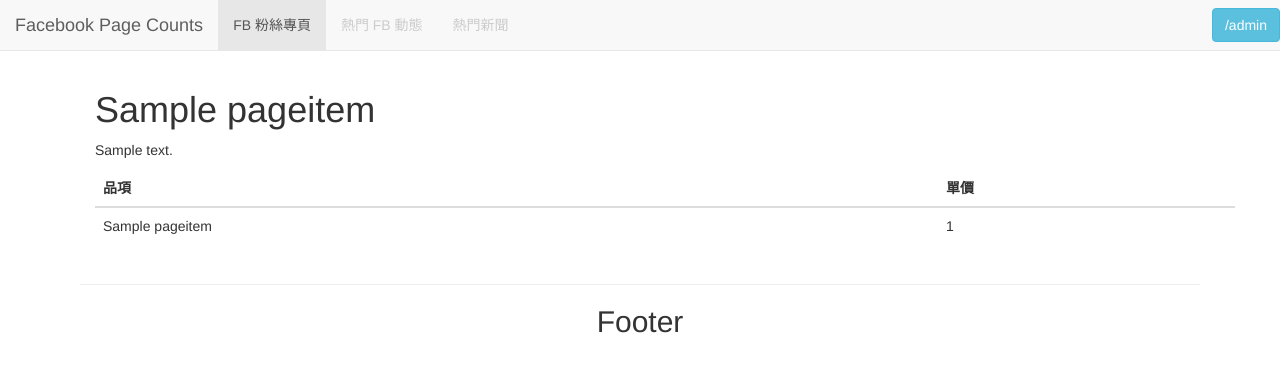
After one commit to noracami/fb-post-counts, a Django app: page /page/1/ in a window 1280 px wide. The commit adds this page. Shown: the top 372 px of the page. Run offline with Django 3.2, Linux system fonts and the light colour scheme; tables that the repository leaves empty hold one stand-in row (values such as "Sample post"); some libraries are stand-ins or nearby versions.

Commit message:
get off work

```diff
--- a/mysite/mysite/urls.py
+++ b/mysite/mysite/urls.py
@@ -15,10 +15,13 @@ Including another URLconf
 """
 from django.conf.urls import include, url
 from django.contrib import admin
-from pages.views import home, page_list
+from pages.views import home, page_list, page_item_detail, page_item_create, page_item_update
 
 urlpatterns = [
     url(r'^$', home, name='home'),
     url(r'^page/$', page_list, name='page_list'),
+    url(r'^page/(?P<pk>\d+)/$', page_item_detail, name='page_item_detail'),
+    url(r'^page/new/$', page_item_create, name='page_item_create'),
+    url(r'^page/(?P<pk>\d+)/update/$', page_item_update, name='page_item_update'),
     url(r'^admin/', include(admin.site.urls)),
 ]
--- a/mysite/pages/models.py
+++ b/mysite/pages/models.py
@@ -1,4 +1,5 @@
 from django.db import models
+from django.core.urlresolvers import reverse
 
 # Create your models here.
 class User(models.Model):
@@ -28,3 +29,6 @@ class PageItem(models.Model):
 
     def __str__(self):
         return self.name
+
+    def get_absolute_url(self):
+        return reverse('page_item_detail', kwargs={'pk': self.pk})
--- a/mysite/pages/templates/base.html
+++ b/mysite/pages/templates/base.html
@@ -3,28 +3,35 @@
 <html>
     <head>
         <meta charset="utf-8">
-        <title>Facebook Page Counts</title>
+        <title>{% block title %}Facebook Page Counts{% endblock title %}</title>
         <link rel="stylesheet" href="//maxcdn.bootstrapcdn.com/bootstrap/3.3.4/css/bootstrap.min.css">
     </head>
 
-    <body>
-        <nav class="navbar navbar-default navbar-static-top" role="navigation">
+    <body style="padding-top: 70px;">
+        <nav class="navbar navbar-default navbar-fixed-top" role="navigation">
             <div class="container-fluid">
                 <div class="navbar-header">
                     <a class="navbar-brand" href="{% url 'home' %}">Facebook Page Counts</a>
                 </div>
                 <a href="{% url 'admin:index' %}" type="button" class="btn btn-info navbar-btn navbar-right">/admin</a>
-                <a href="{% url 'page_list' %}" type="button" class="btn btn-success navbar-btn navbar-left">新增案件</a>
                 <div>
                     <ul class="nav navbar-nav">
-                        <li class="active"><a href="">加入 FB 粉絲專頁</a></li>
-                        <li><a href="">加入 FB 動態</a></li>
-                        <li><a href="">加入新聞</a></li>
+                        <li class="active"><a href="{% url 'page_list' %}">FB 粉絲專頁</a></li>
+                        <li class="disabled"><a href="">熱門 FB 動態</a></li>
+                        <li class="disabled"><a href="">熱門新聞</a></li>
                     </ul>
                 </div>
             </div>
         </nav>
+        <div class="container-fluid" style="width: 1150px;margin-right: auto; margin-left: auto;">
         {% block content %}
         {% endblock %}
+        </div>
+        <div class="container-fluid" style="width: 1150px;margin-right: auto; margin-left: auto;">
+        {% block footer %}
+        <hr>
+        <h2 class="text-center">Footer</h2>
+        {% endblock %}
+        </div>
     </body>
 </html>
--- /dev/null
+++ b/mysite/pages/templates/page_items/page_item_detail.html
@@ -0,0 +1,18 @@
+{# stores/templates/page_list.html #}
+{% extends "base.html" %}
+{% block title %}{{ page_item.name }} | {{ block.super }}{% endblock title %}
+
+{% block content %}
+<div class="container">
+    <h1>{{ page_item.name }}</h1>
+    <p>{{ page_item.notes }}</p>
+    <table class="table">
+        <thead>
+            <tr><th>品項</th><th>單價</th></tr>
+        </thead>
+        <tbody>
+            <tr><td>{{ page_item.name }}</td><td>{{ page_item.last_like_count }}</td></tr>
+        </tbody>
+    </table>
+</div>
+{% endblock content %}
--- a/mysite/pages/views.py
+++ b/mysite/pages/views.py
@@ -1,4 +1,6 @@
-from django.shortcuts import render
+from django.forms.models import modelform_factory
+from django.http import Http404
+from django.shortcuts import redirect, render
 from django.utils import timezone
 import datetime
 import json
@@ -40,5 +42,40 @@ def page_list(request):
                 #'notes': result['likes'],
                 'request_link': request_link,
             }]
-    return render(request, 'page_list.html',
+    return render(request, 'page_items/page_list.html',
         {'page_items': page_items, 'text': text})
+
+def page_item_detail(request, pk):
+    try:
+        page_item = PageItem.objects.get(pk=pk)
+    except PageItem.DoesNotExist:
+        raise Http404
+    return render(request, 'page_items/page_item_detail.html', {'page_item': page_item})
+
+def page_item_create(request):
+    PageItemForm = modelform_factory(PageItem, fields=('user', 'name', 'fb_id', 'last_access_time', 'last_like_count', 'picture_url', 'notes',))
+    if request.method == 'POST':
+        form = PageItemForm(request.POST)
+        if form.is_valid():
+            page_item = form.save()
+            return redirect(page_item.get_absolute_url())
+    else:
+        form = PageItemForm()
+    return render(request, 'page_items/page_item_create.html', {'form': form})
+
+def page_item_update(request, pk):
+    try:
+        page_item = PageItem.objects.get(pk=pk)
+    except PageItem.DoesNotExist:
+        raise Http404
+    PageItemForm = modelform_factory(PageItem, fields=('user', 'name', 'fb_id', 'last_access_time', 'last_like_count', 'picture_url', 'notes',))
+    if request.method == 'POST':
+        form = PageItemForm(request.POST, instance=PageItem)
+        if form.is_valid():
+            page_item = form.save()
+            return redirect(page_item.get_absolute_url())
+    else:
+        form = PageItemForm(instance=page_item)
+    return render(request, 'page_items/page_item_update.html', {
+        'form': form, 'page_item': page_item,
+    })
```
Also changed, not shown: mysite/pages/templates/page_items/page_item_create.html (added, +11 -0 lines), mysite/pages/templates/page_items/page_item_update.html (added, +11 -0 lines), mysite/pages/templates/page_items/page_list.html (added, +31 -0 lines), mysite/pages/templates/page_list.html (deleted, +0 -45 lines).
